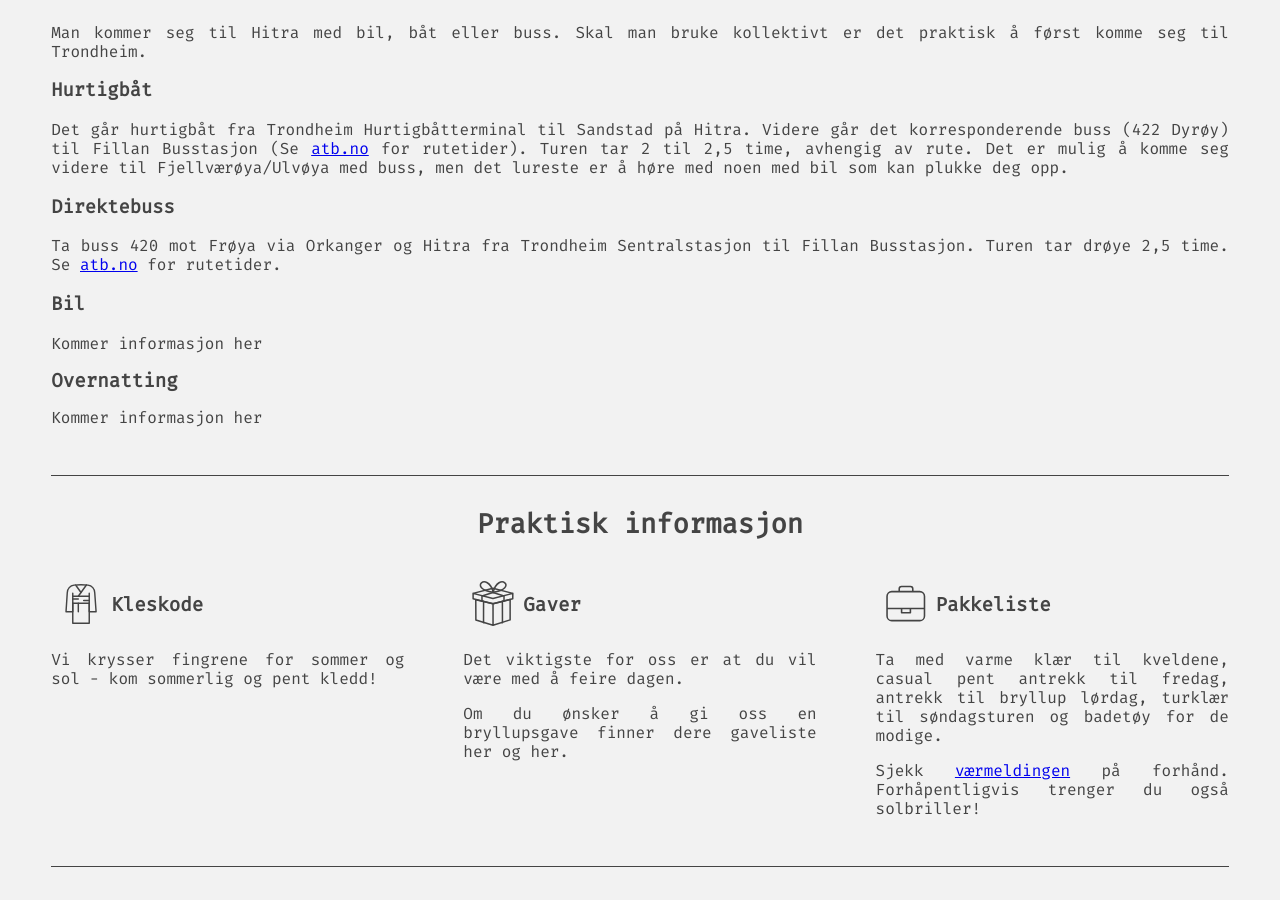
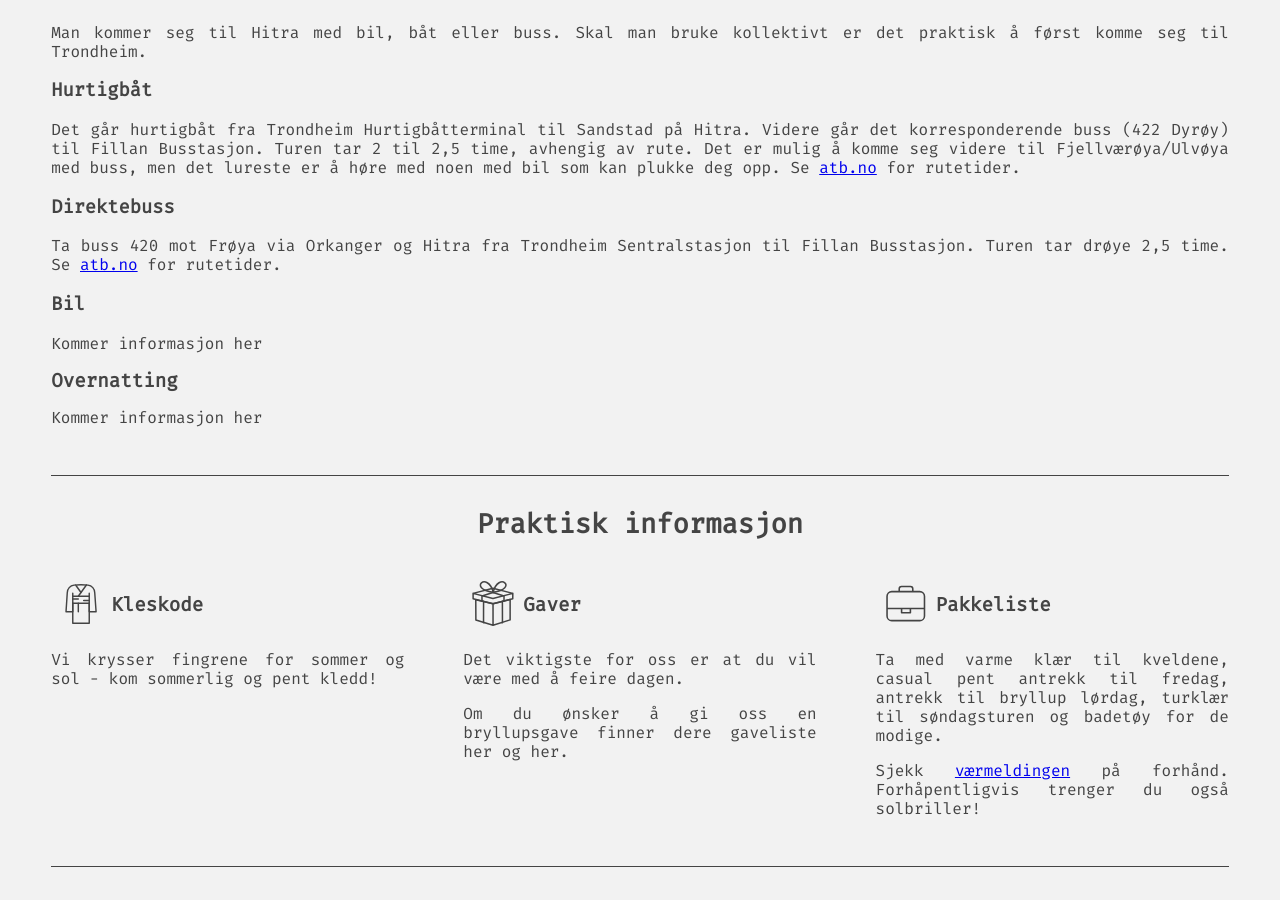
Before and after one commit to melhoos/gudrunogsimon, a React (Create React App) app: page / in a window 1280 px wide. Shown: the part 1067-1967 px from the top of the page. Built offline with nearby package versions, Linux system fonts and the light colour scheme.

Commit message:
Update Travel.jsx

```diff
--- a/src/Travel.jsx
+++ b/src/Travel.jsx
@@ -19,7 +19,7 @@ const Travel = () => {
             Hurtigbåt
           </h3>
           <p>
-            Det går hurtigbåt fra Trondheim Hurtigbåtterminal til Sandstad på Hitra. Videre går det korresponderende buss (422 Dyrøy) til Fillan Busstasjon (Se {' '}
+            Det går hurtigbåt fra Trondheim Hurtigbåtterminal til Sandstad på Hitra. Videre går det korresponderende buss (422 Dyrøy) til Fillan Busstasjon. Turen tar 2 til 2,5 time, avhengig av rute. Det er mulig å komme seg videre til Fjellværøya/Ulvøya med buss, men det lureste er å høre med noen med bil som kan plukke deg opp. Se {' '}
             <a
               href="https://www.atb.no/reiseplanlegger/?direction=1&adv=1&GetTR0=1&GetTR4=1&tplang=no&from=Trondheim%20Hurtigb%C3%A5tterminal%20(Trondheim)&to=Sandstad%20vegstasjon%20(Hitra)&Time=14%3A40&Date=03.10.2022&changepause=0&changepenalty=1"
               target="_blank"
@@ -27,7 +27,7 @@ const Travel = () => {
             >
             atb.no
             </a>
-            {' '} for rutetider). Turen tar 2 til 2,5 time, avhengig av rute. Det er mulig å komme seg videre til Fjellværøya/Ulvøya med buss, men det lureste er å høre med noen med bil som kan plukke deg opp.
+            {' '} for rutetider.
           </p>
           <h3>
             Direktebuss
```
